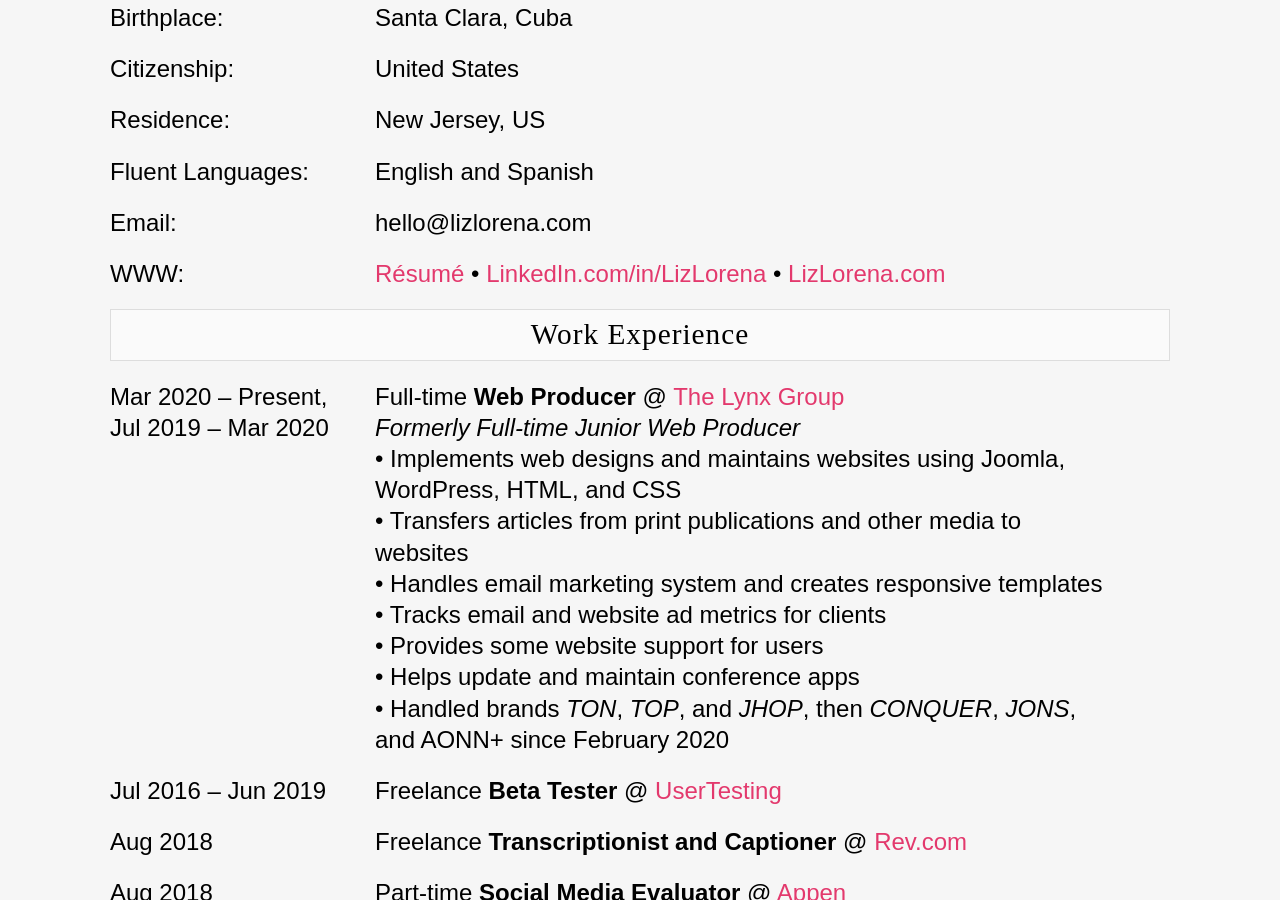
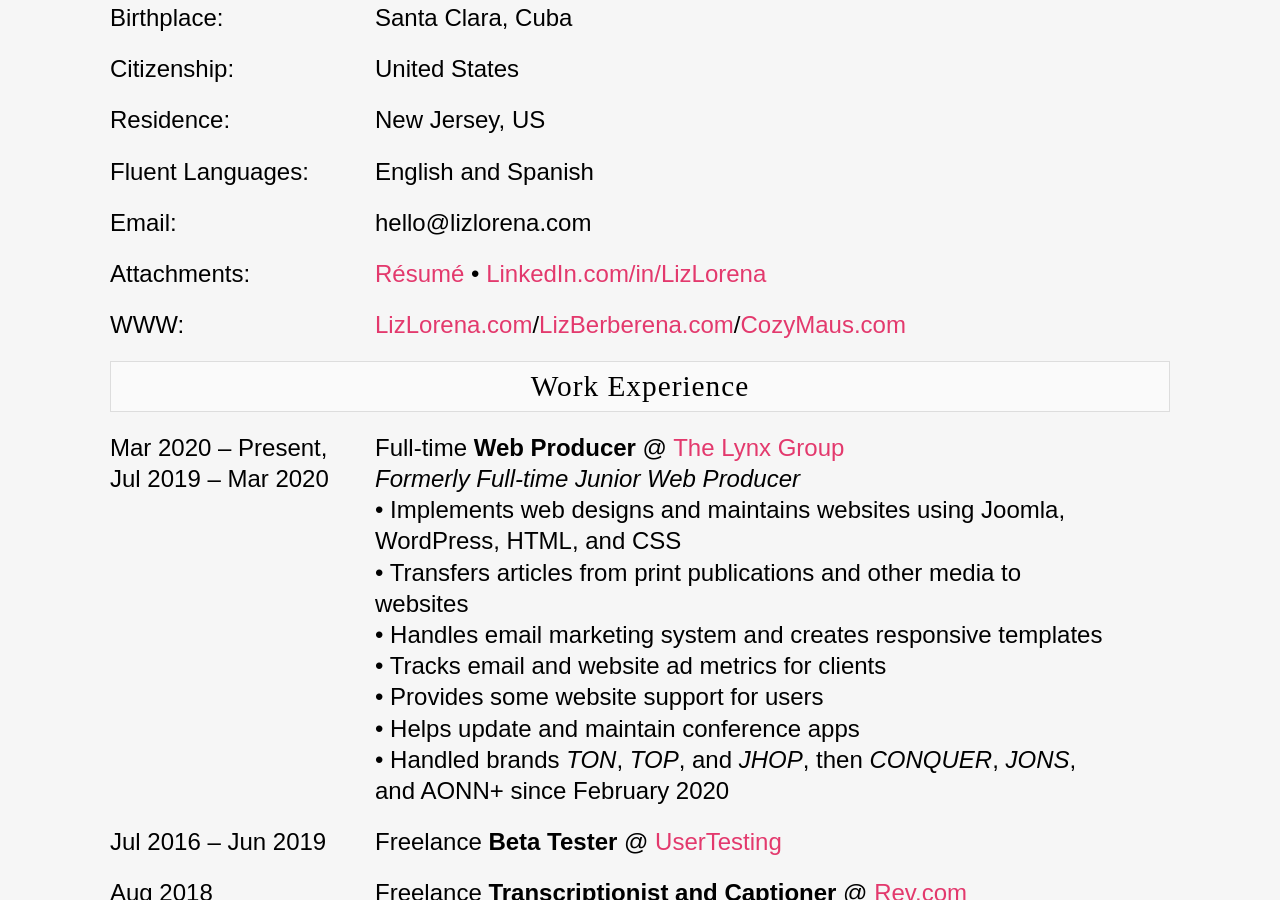
Before and after one commit to liz-lorena/2020, a Jekyll site: the page built from cv/index.html, in a window 1280 px wide and 900 px high, scrolled down 422 px. Built offline with Jekyll 4.4.1, drawn with Linux system fonts in a browser that asks for light colours.

Commit message:
Update index.html

```diff
--- a/cv/index.html
+++ b/cv/index.html
@@ -20,7 +20,9 @@
 
 	<div class="columnOne"><p>Email:</p></div><div class="columnTwo"><p><email></email></p></div>
 
-	<div class="columnOne"><p>WWW:</p></div><div class="columnTwo"><p><a href="/resume-liz-lorena-berberena.pdf" target="_blank">Résumé</a> • <a href="https://linkedin.com/in/lizlorena" target="_blank">LinkedIn.com/in/LizLorena</a> • <a href="http://lizlorena.com" target="_blank">LizLorena.com</a></p></div>
+	<div class="columnOne"><p>Attachments:</p></div><div class="columnTwo"><p><a href="/resume-liz-lorena-berberena.pdf" target="_blank">Résumé</a> • <a href="https://linkedin.com/in/lizlorena" target="_blank">LinkedIn.com/in/LizLorena</a></p></div>
+
+	<div class="columnOne"><p>WWW:</p></div><div class="columnTwo"><p><a href="http://lizlorena.com" target="_blank">LizLorena.com</a>/<a href="http://lizberberena.com" target="_blank">LizBerberena.com</a>/<a href="http://cozymaus.com" target="_blank">CozyMaus.com</a></p></div>
 
 </div>
 
```
